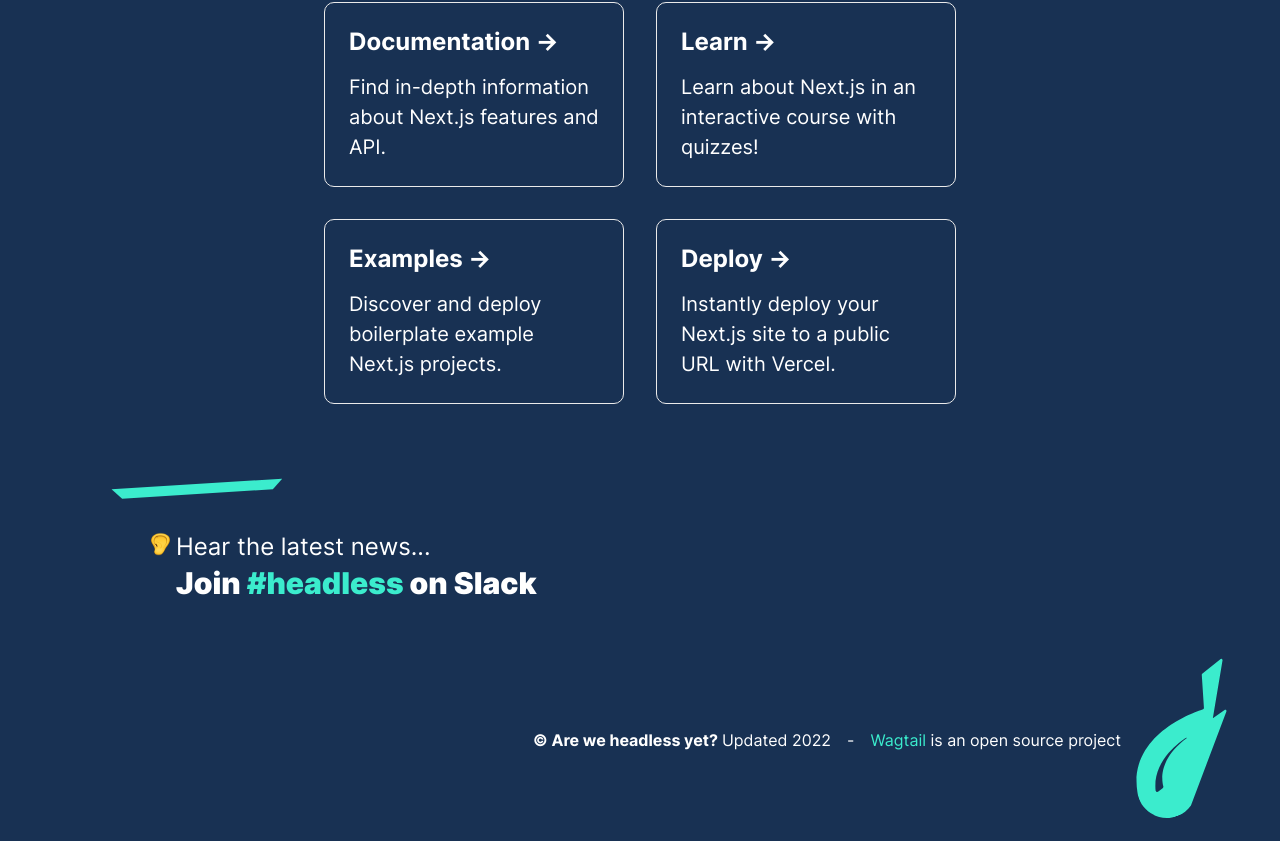
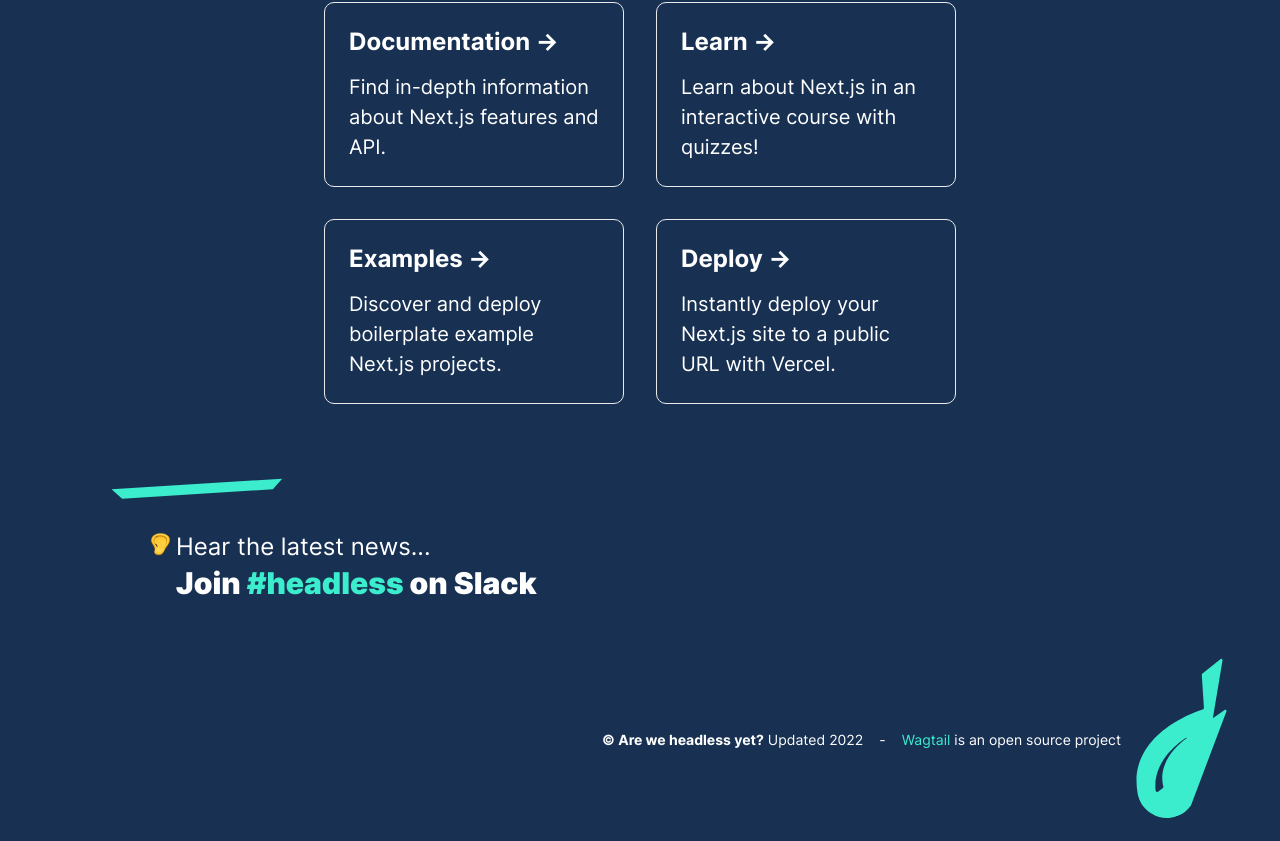
Before and after one commit to wagtail/areweheadlessyet, a Next.js app: page / in a window 1280 px wide. Shown: the part 456-1297 px from the top of the page. Built offline with nearby package versions, Linux system fonts and the light colour scheme.

Commit message:
Decrease footer text fonr-size

```diff
--- a/styles/Footer.module.scss
+++ b/styles/Footer.module.scss
@@ -26,6 +26,7 @@
         flex-direction: column;
         position: relative;
         z-index: 1;
+        @include font-size(xxs);
 
         @include media-query(medium) {
             flex-direction: row;
```
